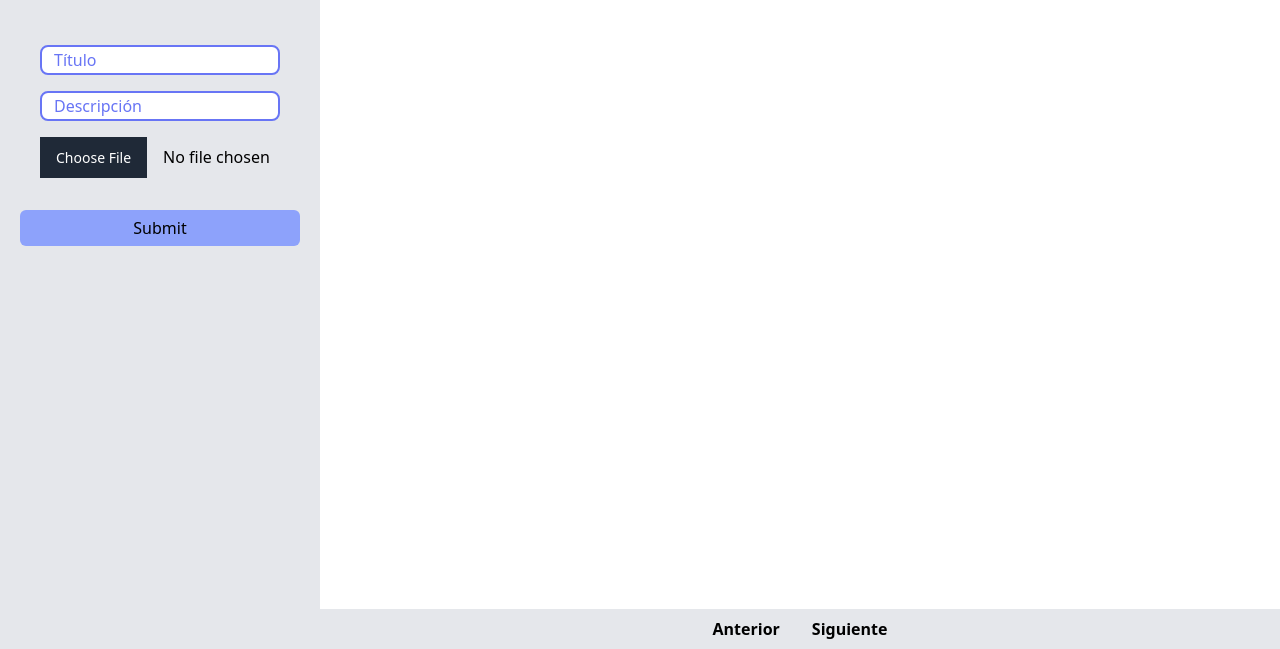
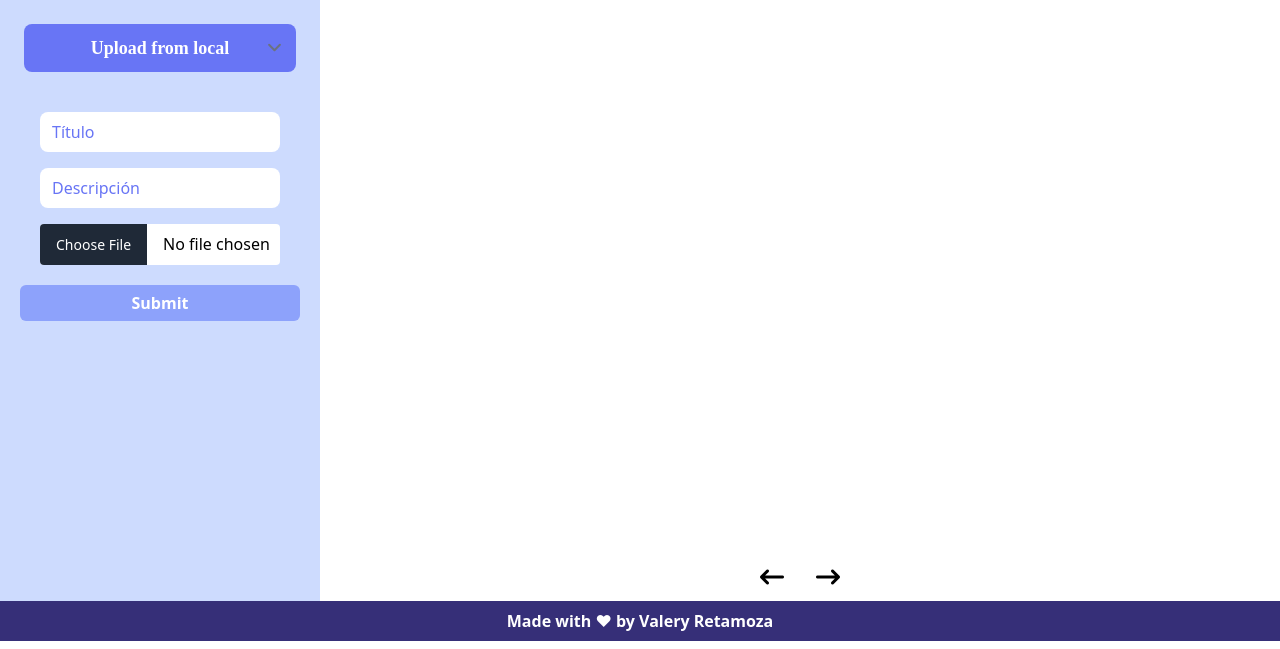
Before and after one commit to Vretamoza/paginationGalery, a website with bundled scripts: page public/index.html in a window 1280 px wide. Shown: the part 151-800 px from the top of the page. Built offline with nearby package versions, Linux system fonts and the light colour scheme.

Commit message:
Prototipo final

```diff
--- a/public/index.html
+++ b/public/index.html
@@ -1,46 +1,77 @@
 <!DOCTYPE html>
 <html lang="es">
   <head>
-  <meta charset="UTF-8">
-  <meta http-equiv="X-UA-Compatible" content="IE=edge">
-  <meta name="viewport" content="width=device-width, initial-scale=1.0">
-  <link rel="stylesheet" href="css/styles.css">
-  <script src="https://kit.fontawesome.com/af4dde0aec.js" crossorigin="anonymous"></script>
-  <title>Galería con Paginación</title>
+    <meta charset="UTF-8" />
+    <meta http-equiv="X-UA-Compatible" content="IE=edge" />
+    <meta name="viewport" content="width=device-width, initial-scale=1.0" />
+    <link rel="stylesheet" href="css/styles.css" />
+    <script
+      src="https://kit.fontawesome.com/af4dde0aec.js"
+      crossorigin="anonymous"
+    ></script>
+    <title>Gallery</title>
   </head>
 
-<body class="flex flex-row">
-
-  <aside class="w-80 flex flex-col bg-gray-200" aria-label="Sidebar">
-    <div class="text-black text-4xl font-bold p-7 font-['oleo'] items-center justify-center text-center">Gallery</div>
-    <select name="load-options" id="load-options" class="text-white bg-indigo-500 hover:bg-indigo-400 focus:outline-none font-bold rounded-lg text-lg px-4 py-2.5 text-center inline-flex items-center dark:bg-blue-600 dark:hover:bg-blue-700 dark:focus:ring-blue-800 mx-6 font-['oleo'] border-0">
+  <body class="flex flex-col">
+    <div class="flex flex-row w-full h-[94vh]">
+      <aside class="w-80 flex flex-col bg-indigo-200" aria-label="Sidebar">
+        <div
+          class="text-black text-4xl font-bold p-10 font-['oleo'] items-center justify-center text-center"
+        >
+          <!-- Gallery -->
+          <img src="assets/logo.png" alt="" />
+        </div>
+        <select
+          name="load-options"
+          id="load-options"
+          class="text-white bg-indigo-500 hover:bg-indigo-400 focus:outline-none font-bold rounded-lg text-lg px-4 py-2.5 text-center inline-flex items-center dark:bg-blue-600 dark:hover:bg-blue-700 dark:focus:ring-blue-800 mx-6 font-['oleo'] border-0">
           <option value="local" class="font-bold">Upload from local</option>
           <option value="url" class="font-bold">Upload from URL</option>
         </select>
 
-    <div class="flex flex-col gap-4 px-10 py-8 rounded-lg mt-5">
-      <input id = "title" type="text" placeholder="Título" class="py-px px-3 border-2 border-indigo-500 focus:outline-none focus:border-indigo-700 rounded-lg text-indigo-500 font-medium placeholder:text-indigo-500">
-      <input id="desc" type="text" placeholder="Descripción" class="py-px px-3 border-2 border-indigo-500 focus:outline-none focus:border-indigo-700 rounded-lg text-indigo-500 font-medium placeholder:text-indigo-500">
-      <input id="urlInput" type="text" placeholder="URL" class="py-px px-3 border-2 border-indigo-500 focus:outline-none focus:border-indigo-700 rounded-lg text-indigo-500 font-medium placeholder:text-indigo-500 hidden">
-      <input type="file" id="file-explorer" />
+        <div id="info" class="flex flex-col gap-4 px-10 py-5 rounded-lg mt-5">
+          <input
+            id="title"
+            type="text"
+            placeholder="Título"
+            class="py-2 px-3 border-0 focus:outline-none focus:border-indigo-700 rounded-lg text-indigo-500 font-medium placeholder:text-indigo-500"/>
+          <input
+            id="desc"
+            type="text"
+            placeholder="Descripción"
+            class="py-2 px-3 border-0 focus:outline-none focus:border-indigo-700 rounded-lg text-indigo-500 font-medium placeholder:text-indigo-500"/>
+          <input
+            id="urlInput"
+            type="text"
+            placeholder="URL"
+            class="py-px px-3 border-2 border-indigo-500 focus:outline-none focus:border-indigo-700 rounded-lg text-indigo-500 font-medium placeholder:text-indigo-500 hidden"/>
+          <input type="file" id="file-explorer" class="rounded bg-white" />
         </div>
-    <button id="sumbit-image" class="bg-indigo-400 rounded-md p-1.5 mx-5"> Submit </button>
+        <button id="sumbit-image" class="bg-indigo-400 rounded-md p-1.5 mx-5 font-black text-white">
+          Submit
+        </button>
       </aside>
 
-<div class="flex flex-col w-full h-[100vh]">
-  <div class="w-full h-[100vh] flex space-x-10 items-start">
-    <div id="gallery" class="grid grid-cols-4 grid-rows-2 gap-1">
+      <div class="flex flex-col w-full h-[90vh] justify-between">
+        <div id="gallery" class="grid grid-cols-4 grid-rows-2 gap-1"></div>
+
+        <div class="bg-white w-full">
+          <div
+            class="flex flex-row py-2 text-black gap-1 justify-center space-x-3">
+            <button id="last-page" class="font-black text-2xl">
+              <i class="fa-solid fa-arrow-left-long"></i>
+            </button>
+            <ul id="paginas" class="flex flex-row space-x-3"></ul>
+            <button id="next-page" class="font-black text-2xl">
+              <i class="fa-solid fa-arrow-right-long"></i>
+            </button>
           </div>
         </div>
-
-<!-- footer -->
-  <div class="bg-gray-200">
-    <div class="flex flex-row p-2 text-black gap-1 justify-center space-x-3">
-      <button id="last-page" class="font-black">Anterior</button>
-      <ul id="paginas" class="flex flex-row space-x-3"></ul>
-      <button id="next-page" class="font-black">Siguiente</button>
       </div>
     </div>
+    <!-- footer -->
+    <div class="p-[8px] text-center text-white bg-indigo-900 font-bold">
+      Made with ♥ by Valery Retamoza
     </div>
     <script src="../path/to/flowbite/dist/flowbite.js"></script>
     <script type="module" src="./js/script.js"></script>
--- a/public/js/script.js
+++ b/public/js/script.js
@@ -39,7 +39,6 @@ selector.addEventListener('change', (e) => {
   }
 })
 
-
 submitButton.addEventListener('click', async (e) => {
   let title = imgTitle.value
   let desc = imgDesc.value
@@ -66,7 +65,6 @@ submitButton.addEventListener('click', async (e) => {
     renderImages(arrayImages, pagina, gallery)
     localStorage.setItem("images", JSON.stringify(arrayImages))
   }
-
 
   imgTitle.value = ''
   imgDesc.value = ''
--- a/public/js/utils.js
+++ b/public/js/utils.js
@@ -11,7 +11,7 @@ function createImage(url, title, desc){
 function createImageNode(url){
   let img = document.createElement('img')
   img.src = url
-  img.className = 'w-[300px] h-80'
+  img.className = 'w-[300px] h-[300px] rounded-md'
   return img
 }
 
@@ -39,7 +39,7 @@ function loadPages(arrayImages, paginas){
   let pages = (tam % 8 == 0)? Math.trunc(tam/8): Math.trunc(tam/8) + 1
   for (let i = 1; i <= pages; i++) {
     let page = document.createElement('li')
-    page.className = 'page'
+    page.className = 'page text-lg font-black'
     page.innerHTML = `<a href="#">${i}</a>`
     paginas.appendChild(page)
   }
```
Also changed, not shown: public/assets/logo.png (added), public/css/styles.css. Lines whose indentation alone changed are shown as unchanged.
